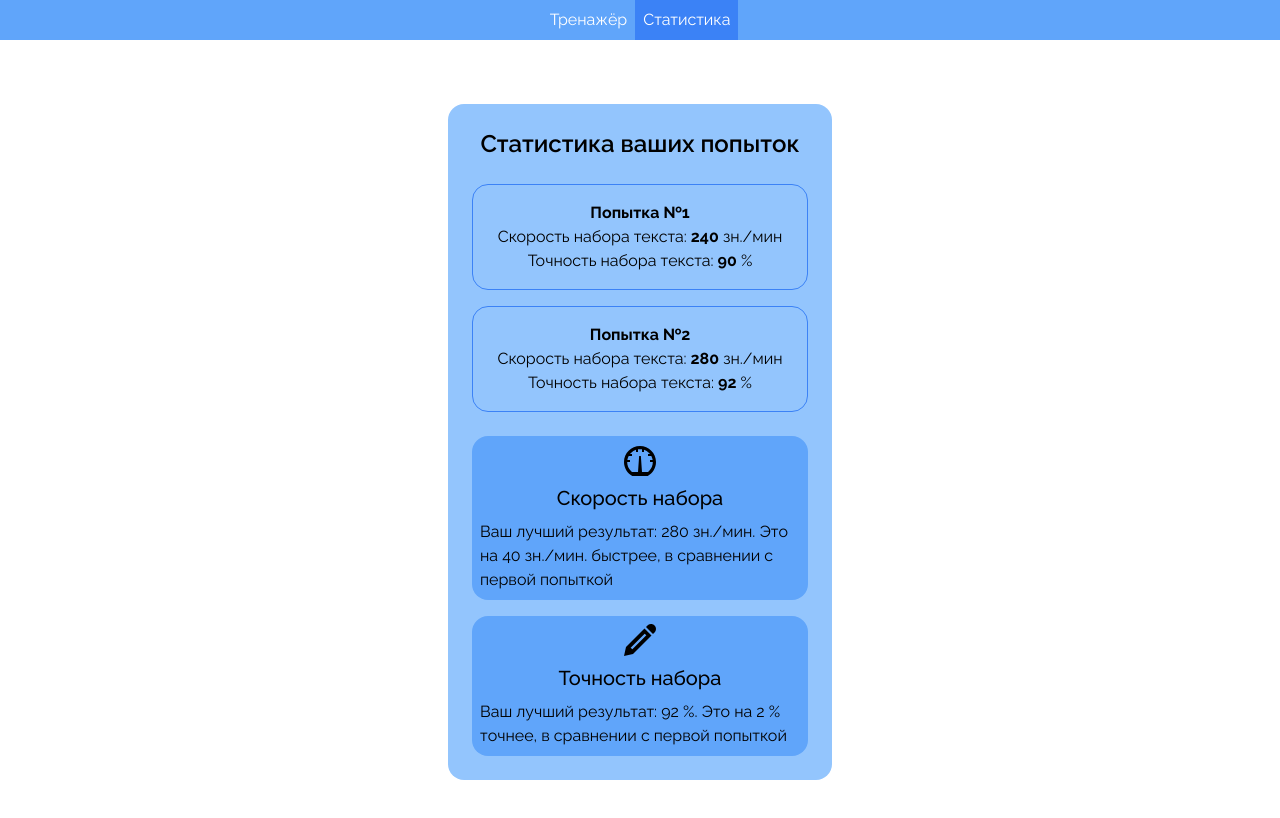
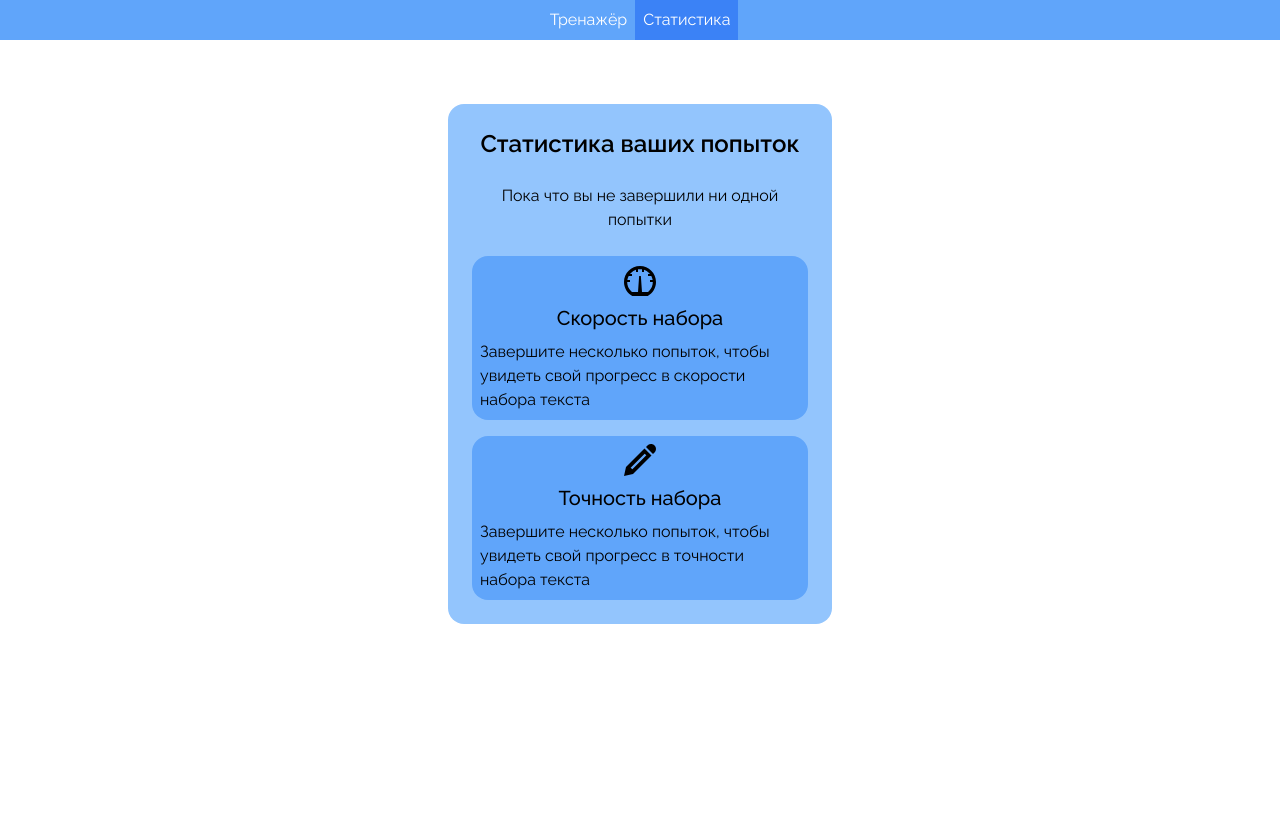
Before and after one commit to synt3tic/touch-typing-sim-spa, a Vue app: page /statistic in a window 1280 px wide. Shown: the top 818 px of the page. Built offline with nearby package versions, Linux system fonts and the light colour scheme.

Commit message:
statistic + text-length selection ready+

```diff
--- a/src/stores/StatisticStore.ts
+++ b/src/stores/StatisticStore.ts
@@ -3,18 +3,7 @@ import { ref } from 'vue';
 import { TryRecord } from '../interfaces/StatisticInterfaces';
 
 export const useStatisticStore = defineStore('StatisticStore', () => {
-  const statisticInfo = ref<TryRecord[]>([
-    {
-      id: 1,
-      speed: 240,
-      accuracy: 90,
-    },
-    {
-      id: 2,
-      speed: 280,
-      accuracy: 92,
-    },
-  ]);
+  const statisticInfo = ref<TryRecord[]>([]);
 
   const saveRecord = (speed: number, accuracy: number) => {
     const currentRecord: TryRecord = {
```
